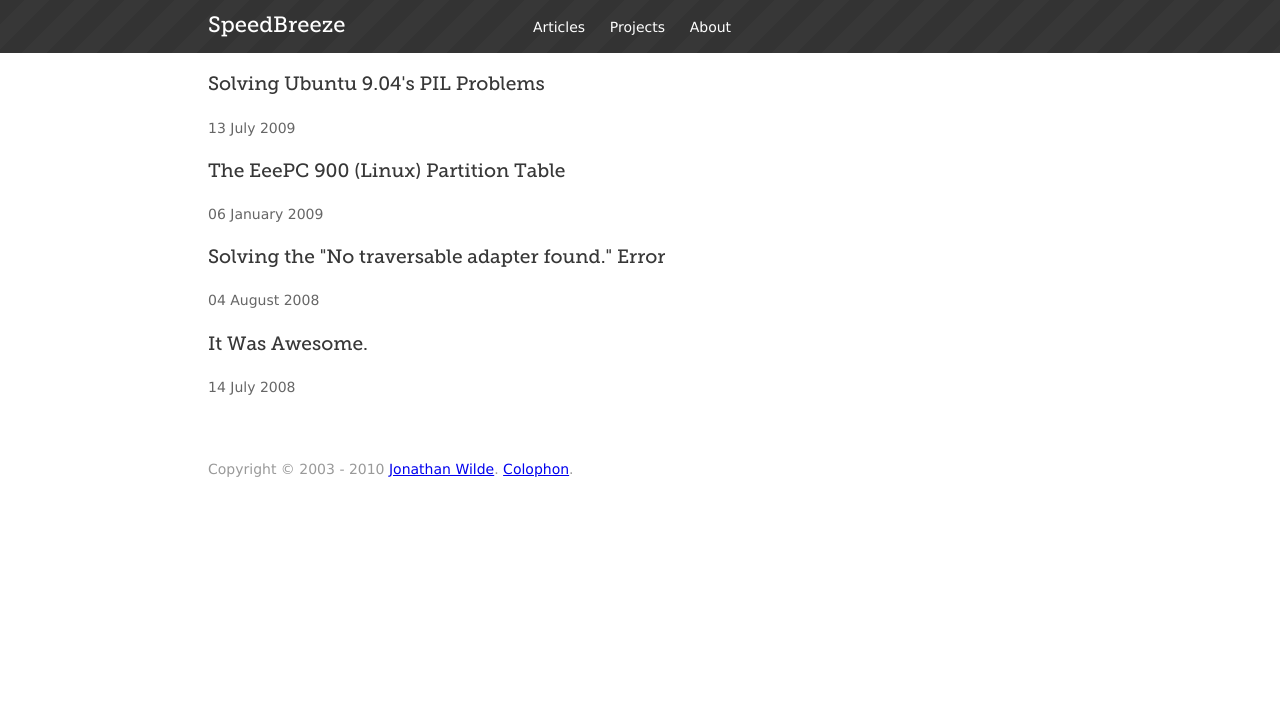
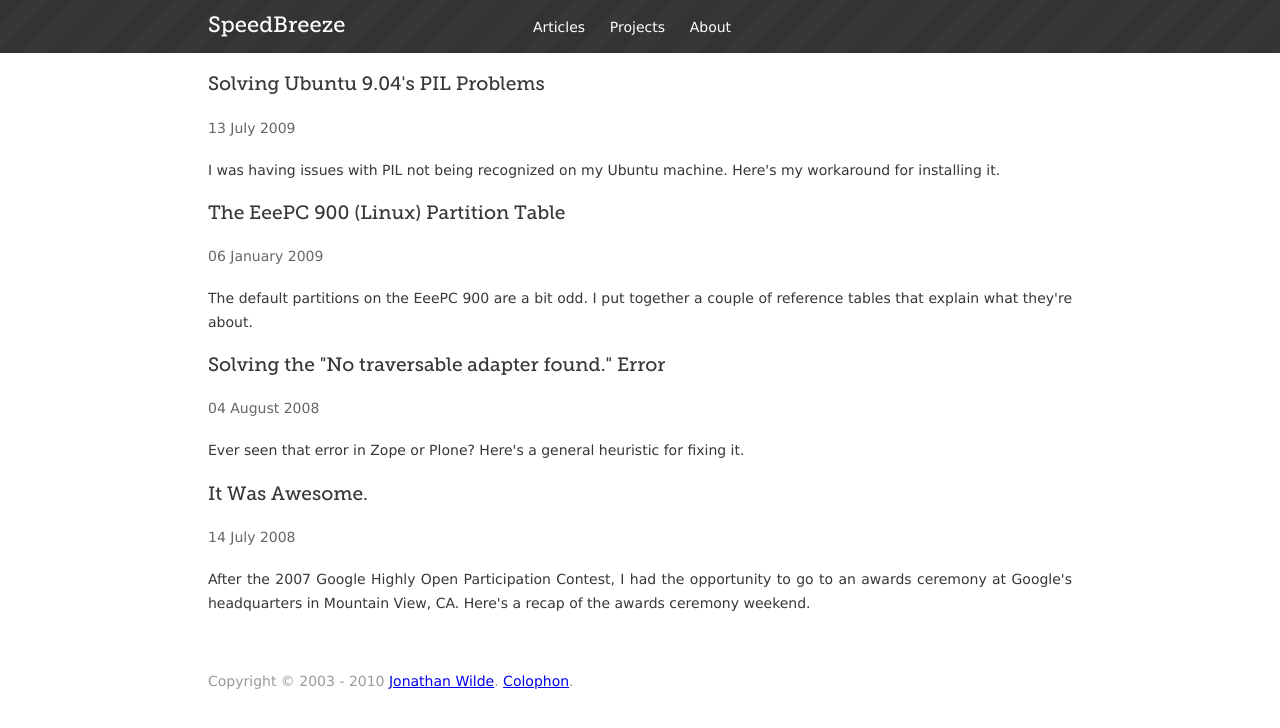
Before and after one commit to hellojwilde/hellojwilde.github.io, a Jekyll site: the page built from index.html, in a window 1280 px wide. Shown: the top 728 px of the page. Built offline with Jekyll 4.4.1, drawn with Linux system fonts in a browser that asks for light colours.

Commit message:
Added summaries to the existing articles.

```diff
--- a/_posts/2008-07-14-it-was-awesome.md
+++ b/_posts/2008-07-14-it-was-awesome.md
@@ -2,6 +2,10 @@
 layout: article
 title: It Was Awesome.
 section: articles
+summary:
+    After the 2007 Google Highly Open Participation Contest, I had the
+    opportunity to go to an awards ceremony at Google's headquarters in
+    Mountain View, CA.  Here's a recap of the awards ceremony weekend.
 ---
 
 The title really says it all.  Seriously.  I recently had the chance to
--- a/_posts/2008-08-04-solving-the-no-traversible-adapter-found-error.md
+++ b/_posts/2008-08-04-solving-the-no-traversible-adapter-found-error.md
@@ -2,6 +2,9 @@
 layout: article
 title: Solving the "No traversable adapter found." Error
 seciton: articles
+summary:
+    Ever seen that error in Zope or Plone?  Here's a general heuristic for
+    fixing it.
 ---
 I was recently troubleshooting an installation of Plone and tried to
 install one of the hundreds of Plone products.  Immediately after
--- a/_posts/2009-01-06-the-eeepc-900-linux-partition-table.md
+++ b/_posts/2009-01-06-the-eeepc-900-linux-partition-table.md
@@ -2,6 +2,9 @@
 layout: article
 title: The EeePC 900 (Linux) Partition Table
 section: articles
+summary:
+    The default partitions on the EeePC 900 are a bit odd.  I put together
+    a couple of reference tables that explain what they're about.
 ---
 <div class="warn" markdown="1">
 Note: If you use any of the information in this blog post and trash
--- a/_posts/2009-07-13-solving-ubuntu-9.04s-pil-problems.md
+++ b/_posts/2009-07-13-solving-ubuntu-9.04s-pil-problems.md
@@ -2,6 +2,9 @@
 layout: article
 title: Solving Ubuntu 9.04's PIL Problems
 section: articles
+summary:
+    I was having issues with PIL not being recognized on my Ubuntu machine.
+    Here's my workaround for installing it.
 ---
 Last night, I began some volunteer Plone 3 development work for a local
 robotics organization.  My first step was to create a buildout on my
```
